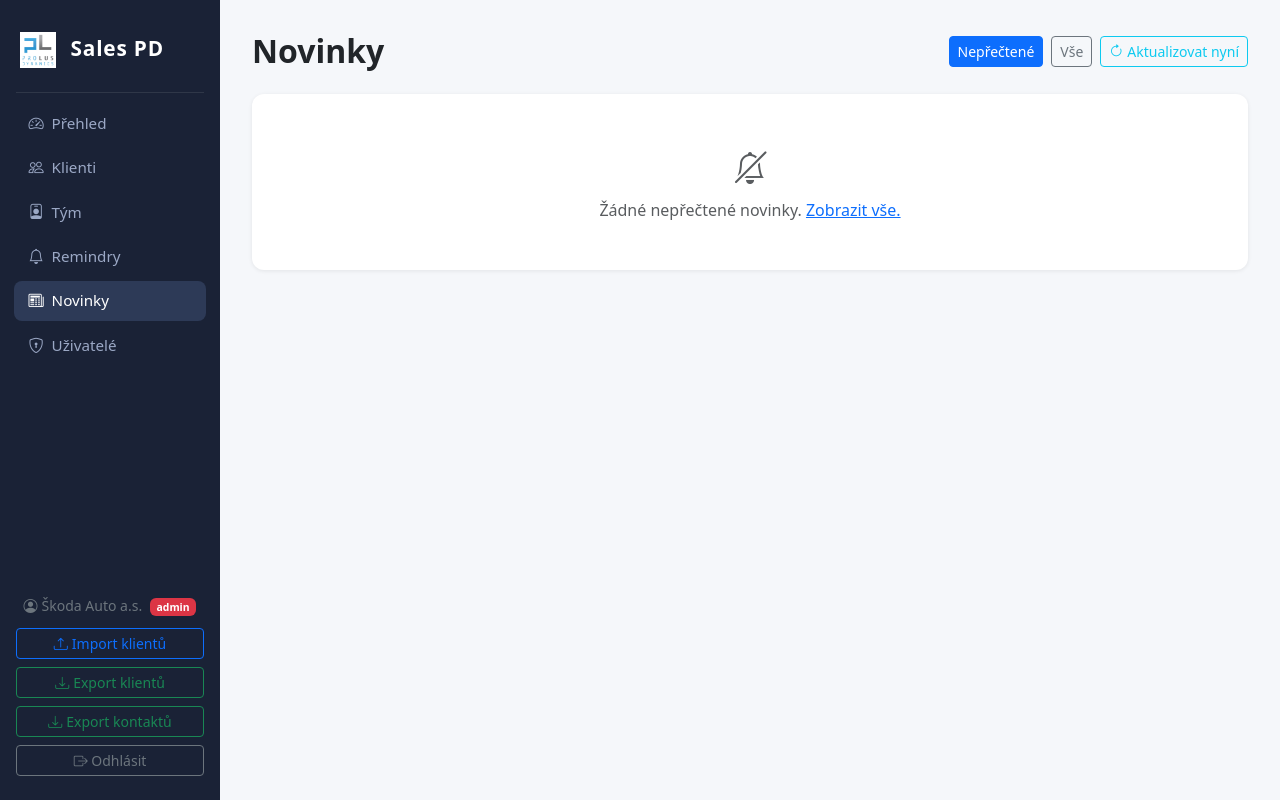
After one commit to Usidlo/crm_v1, a Flask app: page /novinky in a window 1280 px wide. The commit adds this page. Run offline with Flask 3, Linux system fonts and the light colour scheme; a user stored in the database is signed in.

Commit message:
novinky tab + export klientů + týdenní auto-refresh
- nová záložka Novinky s badge nepřečtených v sidebaru
- APScheduler: každou neděli v 2:00 aktualizuje všechny klienty
- detekuje: změna adresy/velikosti/statutárů (ARES), nové HR kontakty, nabídky práce
- admin může spustit refresh ručně tlačítkem "Aktualizovat nyní"
- export klientů do CSV (název, IČO, kategorie, velikost, kontakty, ...)
- railway.toml: 1 worker (nutné pro APScheduler)

Co-Authored-By: Claude Sonnet 4.6 <noreply@anthropic.com>

```diff
--- a/app.py
+++ b/app.py
@@ -4,6 +4,7 @@ from sqlalchemy import text
 from datetime import datetime
 from functools import wraps
 from werkzeug.security import generate_password_hash, check_password_hash
+from apscheduler.schedulers.background import BackgroundScheduler
 import requests
 import os
 import re
@@ -108,15 +109,18 @@ db = SQLAlchemy(app)
 @app.context_processor
 def inject_globals():
     current_user = None
+    unread_news_count = 0
     if session.get('user_id'):
         current_user = {
             'id':       session['user_id'],
             'username': session.get('username'),
             'is_admin': session.get('is_admin', False),
         }
+        unread_news_count = ClientNews.query.filter_by(is_read=False).count()
     return dict(size_labels=SIZE_LABELS, size_colors=SIZE_COLORS,
                 temp_labels=TEMP_LABELS, temp_colors=TEMP_COLORS,
-                current_user=current_user)
+                current_user=current_user,
+                unread_news_count=unread_news_count)
 
 
 # ── Models ─────────────────────────────────────────────────────────────────
@@ -144,13 +148,16 @@ class Client(db.Model):
     address = db.Column(db.String(500))
     statutory = db.Column(db.Text)
     branches = db.Column(db.Text)
-    size_category = db.Column(db.String(20))  # micro, small, medium, large
-    temperature = db.Column(db.String(10))    # hot, neutral, cold
-    notes = db.Column(db.Text)
-    created_at = db.Column(db.DateTime, default=datetime.utcnow)
+    size_category     = db.Column(db.String(20))  # micro, small, medium, large
+    temperature       = db.Column(db.String(10))  # hot, neutral, cold
+    notes             = db.Column(db.Text)
+    last_refreshed_at = db.Column(db.DateTime)
+    created_at        = db.Column(db.DateTime, default=datetime.utcnow)
     interactions = db.relationship('Interaction', backref='client', lazy=True, cascade='all, delete-orphan')
-    contacts = db.relationship('ContactPerson', backref='client', lazy=True, cascade='all, delete-orphan')
-    reminders = db.relationship('Reminder', backref='client', lazy=True, cascade='all, delete-orphan')
+    contacts     = db.relationship('ContactPerson', backref='client', lazy=True, cascade='all, delete-orphan')
+    reminders    = db.relationship('Reminder', backref='client', lazy=True, cascade='all, delete-orphan')
+    news         = db.relationship('ClientNews', backref='client', lazy=True, cascade='all, delete-orphan',
+                                   order_by='ClientNews.created_at.desc()')
 
 
 class TeamMember(db.Model):
@@ -191,6 +198,16 @@ class Reminder(db.Model):
     due_at = db.Column(db.DateTime, nullable=False)
     notes = db.Column(db.Text)
     done = db.Column(db.Boolean, default=False, nullable=False)
+    created_at = db.Column(db.DateTime, default=datetime.utcnow)
+
+
+class ClientNews(db.Model):
+    id         = db.Column(db.Integer, primary_key=True)
+    client_id  = db.Column(db.Integer, db.ForeignKey('client.id'), nullable=False)
+    category   = db.Column(db.String(50))   # address, size, statutory, hr_contact, jobs
+    title      = db.Column(db.String(300), nullable=False)
+    body       = db.Column(db.Text)
+    is_read    = db.Column(db.Boolean, default=False, nullable=False)
     created_at = db.Column(db.DateTime, default=datetime.utcnow)
 
 
@@ -1197,6 +1214,94 @@ def export_contacts():
     )
 
 
+# ── Routes: Novinky ─────────────────────────────────────────────────────────
+
+@app.route('/novinky')
+@login_required
+def novinky():
+    client_filter = request.args.get('client_id', type=int)
+    show = request.args.get('show', 'unread')   # unread | all
+    query = ClientNews.query
+    if client_filter:
+        query = query.filter_by(client_id=client_filter)
+    if show == 'unread':
+        query = query.filter_by(is_read=False)
+    items = query.order_by(ClientNews.created_at.desc()).limit(200).all()
+    clients_with_news = (db.session.query(Client)
+                         .join(ClientNews, Client.id == ClientNews.client_id)
+                         .distinct().order_by(Client.name).all())
+    return render_template('novinky.html', items=items, show=show,
+                           client_filter=client_filter,
+                           clients_with_news=clients_with_news,
+                           news_icons=NEWS_ICONS, news_labels=NEWS_LABELS)
+
+
+@app.route('/novinky/mark-all-read', methods=['POST'])
+@login_required
+def novinky_mark_all_read():
+    ClientNews.query.filter_by(is_read=False).update({'is_read': True})
+    db.session.commit()
+    flash('Vše označeno jako přečtené.', 'success')
+    return redirect(url_for('novinky'))
+
+
+@app.route('/novinky/<int:id>/mark-read', methods=['POST'])
+@login_required
+def novinky_mark_read(id):
+    item = ClientNews.query.get_or_404(id)
+    item.is_read = True
+    db.session.commit()
+    return redirect(request.referrer or url_for('novinky'))
+
+
+@app.route('/novinky/refresh', methods=['POST'])
+@admin_required
+def novinky_refresh():
+    """Manuální spuštění aktualizace (admin only)."""
+    import threading
+    def run():
+        weekly_refresh_all()
+    threading.Thread(target=run, daemon=True).start()
+    flash('Aktualizace spuštěna na pozadí. Výsledky se objeví za několik minut.', 'info')
+    return redirect(url_for('novinky'))
+
+
+# ── Routes: Export klientů ───────────────────────────────────────────────────
+
+@app.route('/export/clients')
+@login_required
+def export_clients():
+    import csv
+    from io import StringIO
+    from flask import Response
+    clients = Client.query.order_by(Client.name).all()
+    output = StringIO()
+    writer = csv.writer(output)
+    writer.writerow(['Název firmy', 'IČO', 'E-mail', 'Telefon', 'Web',
+                     'Kategorie', 'Velikost', 'Sídlo', 'Počet kontaktů',
+                     'Počet interakcí', 'Poznámky', 'Přidán'])
+    for c in clients:
+        writer.writerow([
+            c.company or c.name,
+            c.ico or '',
+            c.email or '',
+            c.phone or '',
+            c.website or '',
+            TEMP_LABELS.get(c.temperature, '') if c.temperature else '',
+            SIZE_LABELS.get(c.size_category, '') if c.size_category else '',
+            c.address or '',
+            len(c.contacts),
+            len(c.interactions),
+            c.notes or '',
+            c.created_at.strftime('%d.%m.%Y'),
+        ])
+    return Response(
+        '\ufeff' + output.getvalue(),
+        mimetype='text/csv; charset=utf-8',
+        headers={'Content-Disposition': 'attachment; filename=klienti.csv'}
+    )
+
+
 # ── Routes: Import klientů ──────────────────────────────────────────────────
 
 @app.route('/import/clients', methods=['GET', 'POST'])
@@ -1476,6 +1581,144 @@ def delete_member(id):
     return redirect(url_for('team'))
 
 
+# ── Automatická aktualizace klientů ─────────────────────────────────────────
+
+NEWS_ICONS = {
+    'address':    'bi-geo-alt',
+    'size':       'bi-bar-chart',
+    'statutory':  'bi-person-check',
+    'hr_contact': 'bi-person-plus',
+    'jobs':       'bi-briefcase',
+}
+
+NEWS_LABELS = {
+    'address':    'Změna adresy',
+    'size':       'Změna velikosti',
+    'statutory':  'Změna statutárů',
+    'hr_contact': 'Nový HR kontakt',
+    'jobs':       'Nabídky práce',
+}
+
+
+def _news_exists(client_id, category, title, days=7):
+    """Vrátí True pokud stejná novinka již existuje v posledních N dnech."""
+    from datetime import timedelta
+    cutoff = datetime.utcnow() - timedelta(days=days)
+    return ClientNews.query.filter(
+        ClientNews.client_id == client_id,
+        ClientNews.category  == category,
+        ClientNews.title     == title,
+        ClientNews.created_at >= cutoff,
+    ).first() is not None
+
+
+def _refresh_client_news(client):
+    """Porovná aktuální data klienta s čerstvě načtenými, vytvoří novinky o změnách."""
+    new_items = []
+
+    # ── 1. ARES ──────────────────────────────────────────────────────────────
+    if client.ico:
+        try:
+            ico = client.ico.strip()
+            resp = _fetch(f'https://ares.gov.cz/ekonomicke-subjekty-v-be/rest/ekonomicke-subjekty/{ico}',
+                          timeout=10)
+            if resp and resp.status_code == 200:
+                data = resp.json()
+                sidlo = data.get('sidlo') or {}
+                new_addr = sidlo.get('textovaAdresa', '').strip()
+                if new_addr and new_addr != (client.address or '').strip():
+                    title = 'Změna adresy sídla'
+                    if not _news_exists(client.id, 'address', title):
+                        new_items.append(ClientNews(
+                            client_id=client.id, category='address', title=title,
+                            body=f'Dříve: {client.address or "—"}\nNově: {new_addr}'))
+                    client.address = new_addr
+
+            # Statutáři + velikost z kurzy.cz
+            statutory, size = _scrape_statutory_and_size(ico)
+            if statutory and statutory.strip() != (client.statutory or '').strip():
+                title = 'Změna statutárních zástupců'
+                if not _news_exists(client.id, 'statutory', title):
+                    new_items.append(ClientNews(
+                        client_id=client.id, category='statutory', title=title,
+                        body=statutory[:500]))
+                client.statutory = statutory
+            if size and size != client.size_category:
+                old_label = SIZE_LABELS.get(client.size_category, client.size_category or '—')
+                new_label = SIZE_LABELS.get(size, size)
+                title = f'Změna velikosti: {old_label} → {new_label}'
+                if not _news_exists(client.id, 'size', title):
+                    new_items.append(ClientNews(
+                        client_id=client.id, category='size', title=title))
+                client.size_category = size
+        except Exception:
+            pass
+
+    # ── 2. Nové HR kontakty ───────────────────────────────────────────────────
+    if client.website:
+        try:
+            found = _find_hr_contacts(client.website, client.company or client.name)
+            for c in found:
+                if not c.get('email'):
+                    continue
+                exists = ContactPerson.query.filter_by(
+                    client_id=client.id, email=c['email']).first()
+                if not exists:
+                    new_contact = ContactPerson(
+                        client_id=client.id, name=c['name'],
+                        role=c['role'], email=c['email'])
+                    db.session.add(new_contact)
+                    title = f'Nový HR kontakt: {c["name"]}'
+                    if not _news_exists(client.id, 'hr_contact', title):
+                        new_items.append(ClientNews(
+                            client_id=client.id, category='hr_contact', title=title,
+                            body=f'{c["role"] or ""}\n{c["email"]}'))
+        except Exception:
+            pass
+
+    # ── 3. Nabídky práce (indikátor náboru) ──────────────────────────────────
+    if client.website:
+        try:
+            resp = _fetch(client.website, timeout=10)
+            if resp and resp.status_code == 200:
+                soup = BeautifulSoup(resp.content, 'html.parser')
+                career_url = _find_career_url(soup, client.website)
+                if career_url:
+                    cresp = _fetch(career_url, timeout=10)
+                    if cresp and cresp.status_code == 200:
+                        csoup = BeautifulSoup(cresp.content, 'html.parser')
+                        texts = [t.get_text(strip=True) for t in
+                                 csoup.find_all(['h2', 'h3', 'h4', 'li', 'a'])]
+                        job_count = sum(1 for t in texts if _looks_like_job(t))
+                        if job_count > 0:
+                            title = f'Aktivní nábor: {job_count} nabídek práce'
+                            if not _news_exists(client.id, 'jobs', title):
+                                new_items.append(ClientNews(
+                                    client_id=client.id, category='jobs', title=title,
+                                    body=f'Kariérní stránka: {career_url}'))
+        except Exception:
+            pass
+
+    client.last_refreshed_at = datetime.utcnow()
+    for item in new_items:
+        db.session.add(item)
+    return new_items
+
+
+def weekly_refresh_all():
+    """Spouštěno APSchedulerem každou neděli — aktualizuje data všech klientů."""
+    with app.app_context():
+        clients = Client.query.filter(
+            (Client.ico.isnot(None)) | (Client.website.isnot(None))
+        ).all()
+        for client in clients:
+            try:
+                _refresh_client_news(client)
+                db.session.commit()
+            except Exception:
+                db.session.rollback()
+
+
 # ── Routes: Admin — správa uživatelů ────────────────────────────────────────
 
 @app.route('/admin/users')
@@ -1566,6 +1809,7 @@ with app.app_context():
             'ALTER TABLE client ADD COLUMN branches TEXT',
             'ALTER TABLE client ADD COLUMN size_category VARCHAR(20)',
             'ALTER TABLE client ADD COLUMN temperature VARCHAR(10)',
+            'ALTER TABLE client ADD COLUMN last_refreshed_at DATETIME',
             'ALTER TABLE user ADD COLUMN team_member_id INTEGER REFERENCES team_member(id)',
         ]:
             try:
@@ -1584,5 +1828,11 @@ with app.app_context():
         db.session.add(admin)
         db.session.commit()
 
+# ── APScheduler — týdenní refresh ────────────────────────────────────────────
+scheduler = BackgroundScheduler(daemon=True)
+scheduler.add_job(weekly_refresh_all, 'cron', day_of_week='sun', hour=2, minute=0,
+                  id='weekly_refresh', replace_existing=True)
+scheduler.start()
+
 if __name__ == '__main__':
     app.run(debug=True, port=5000)
--- a/railway.toml
+++ b/railway.toml
@@ -2,6 +2,6 @@
 builder = "nixpacks"
 
 [deploy]
-startCommand = "gunicorn app:app --bind 0.0.0.0:$PORT --workers 2 --timeout 120"
+startCommand = "gunicorn app:app --bind 0.0.0.0:$PORT --workers 1 --timeout 120"
 restartPolicyType = "on_failure"
 restartPolicyMaxRetries = 3
--- a/requirements.txt
+++ b/requirements.txt
@@ -1,3 +1,4 @@
+APScheduler==3.10.4
 beautifulsoup4==4.14.3
 blinker==1.9.0
 certifi==2026.2.25
--- a/templates/base.html
+++ b/templates/base.html
@@ -78,6 +78,15 @@
           <i class="bi bi-bell"></i>Remindry
         </a>
       </li>
+      <li class="nav-item">
+        <a class="nav-link {% if request.endpoint == 'novinky' %}active{% endif %}"
+           href="{{ url_for('novinky') }}">
+          <i class="bi bi-newspaper"></i>Novinky
+          {% if unread_news_count > 0 %}
+          <span class="badge bg-danger ms-1" style="font-size:.65rem">{{ unread_news_count }}</span>
+          {% endif %}
+        </a>
+      </li>
       {% if current_user and current_user.is_admin %}
       <li class="nav-item">
         <a class="nav-link {% if 'admin' in (request.endpoint or '') %}active{% endif %}"
@@ -96,6 +105,9 @@
       {% endif %}
       <a href="{{ url_for('import_clients') }}" class="btn btn-outline-primary btn-sm w-100">
         <i class="bi bi-upload me-1"></i>Import klientů
+      </a>
+      <a href="{{ url_for('export_clients') }}" class="btn btn-outline-success btn-sm w-100">
+        <i class="bi bi-download me-1"></i>Export klientů
       </a>
       <a href="{{ url_for('export_contacts') }}" class="btn btn-outline-success btn-sm w-100">
         <i class="bi bi-download me-1"></i>Export kontaktů
--- /dev/null
+++ b/templates/novinky.html
@@ -0,0 +1,124 @@
+{% extends 'base.html' %}
+{% block title %}Novinky – Sales PD{% endblock %}
+{% block content %}
+
+<div class="d-flex align-items-center mb-4 gap-3 flex-wrap">
+  <h2 class="fw-bold mb-0 me-auto">
+    Novinky
+    {% if unread_news_count > 0 %}
+    <span class="badge bg-danger ms-2">{{ unread_news_count }}</span>
+    {% endif %}
+  </h2>
+
+  <div class="d-flex gap-2 flex-wrap">
+    <!-- Filtr přečteno/nepřečteno -->
+    <a href="{{ url_for('novinky', show='unread', client_id=client_filter or '') }}"
+       class="btn btn-sm {{ 'btn-primary' if show == 'unread' else 'btn-outline-secondary' }}">
+      Nepřečtené
+    </a>
+    <a href="{{ url_for('novinky', show='all', client_id=client_filter or '') }}"
+       class="btn btn-sm {{ 'btn-primary' if show == 'all' else 'btn-outline-secondary' }}">
+      Vše
+    </a>
+
+    <!-- Filtr podle klienta -->
+    {% if clients_with_news %}
+    <select class="form-select form-select-sm" style="width:180px"
+            onchange="window.location=this.value">
+      <option value="{{ url_for('novinky', show=show) }}">Všichni klienti</option>
+      {% for c in clients_with_news %}
+      <option value="{{ url_for('novinky', show=show, client_id=c.id) }}"
+              {% if client_filter == c.id %}selected{% endif %}>
+        {{ c.name }}
+      </option>
+      {% endfor %}
+    </select>
+    {% endif %}
+
+    <!-- Označit vše jako přečtené -->
+    {% if items and show == 'unread' %}
+    <form method="post" action="{{ url_for('novinky_mark_all_read') }}">
+      <button class="btn btn-sm btn-outline-secondary">
+        <i class="bi bi-check2-all me-1"></i>Vše přečteno
+      </button>
+    </form>
+    {% endif %}
+
+    <!-- Manuální refresh (admin) -->
+    {% if current_user and current_user.is_admin %}
+    <form method="post" action="{{ url_for('novinky_refresh') }}"
+          onsubmit="return confirm('Spustit aktualizaci všech klientů? Může trvat několik minut.')">
+      <button class="btn btn-sm btn-outline-info">
+        <i class="bi bi-arrow-clockwise me-1"></i>Aktualizovat nyní
+      </button>
+    </form>
+    {% endif %}
+  </div>
+</div>
+
+{% if items %}
+<div class="d-flex flex-column gap-3">
+  {% for item in items %}
+  <div class="card {{ '' if item.is_read else 'border-start border-primary border-3' }}">
+    <div class="card-body py-3">
+      <div class="d-flex align-items-start gap-3">
+        <!-- Ikona kategorie -->
+        <div class="text-{{ 'muted' if item.is_read else 'primary' }} pt-1" style="font-size:1.3rem">
+          <i class="bi {{ news_icons.get(item.category, 'bi-info-circle') }}"></i>
+        </div>
+
+        <div class="flex-grow-1">
+          <div class="d-flex align-items-center gap-2 mb-1 flex-wrap">
+            <!-- Firma -->
+            <a href="{{ url_for('client_detail', id=item.client.id) }}"
+               class="fw-bold text-decoration-none">{{ item.client.name }}</a>
+            <!-- Kategorie badge -->
+            <span class="badge bg-light text-dark border small">
+              {{ news_labels.get(item.category, item.category) }}
+            </span>
+            <!-- Čas -->
+            <span class="text-muted small ms-auto">
+              {{ item.created_at.strftime('%d.%m.%Y %H:%M') }}
+            </span>
+          </div>
+
+          <!-- Název novinky -->
+          <div class="{{ '' if item.is_read else 'fw-semibold' }}">{{ item.title }}</div>
+
+          <!-- Detail -->
+          {% if item.body %}
+          <div class="text-muted small mt-1" style="white-space:pre-wrap">{{ item.body }}</div>
+          {% endif %}
+        </div>
+
+        <!-- Označit jako přečtené -->
+        {% if not item.is_read %}
+        <form method="post" action="{{ url_for('novinky_mark_read', id=item.id) }}">
+          <button class="btn btn-sm btn-outline-secondary border-0" title="Označit jako přečtené">
+            <i class="bi bi-check2"></i>
+          </button>
+        </form>
+        {% endif %}
+      </div>
+    </div>
+  </div>
+  {% endfor %}
+</div>
+{% else %}
+<div class="card">
+  <div class="card-body text-muted text-center py-5">
+    <i class="bi bi-bell-slash" style="font-size:2rem"></i>
+    <div class="mt-2">
+      {% if show == 'unread' %}
+        Žádné nepřečtené novinky.
+        <a href="{{ url_for('novinky', show='all') }}">Zobrazit vše.</a>
+      {% else %}
+        Zatím žádné novinky. Novinky se generují automaticky každou neděli,
+        nebo je lze spustit ručně tlačítkem "Aktualizovat nyní".
+      {% endif %}
+    </div>
+  </div>
+</div>
+{% endif %}
+
+{% endblock %}
```
Also changed, not shown: POPIS_APLIKACE.txt (+37 -1 lines).
